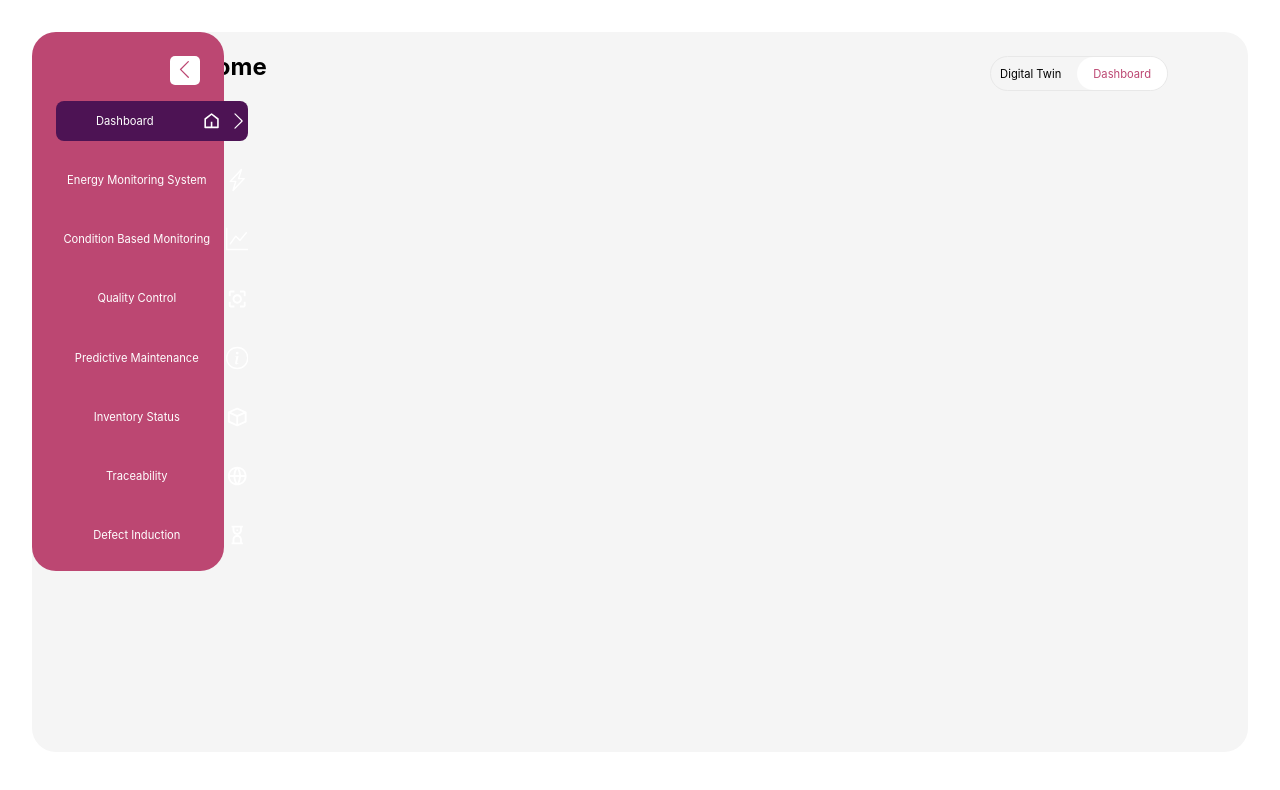
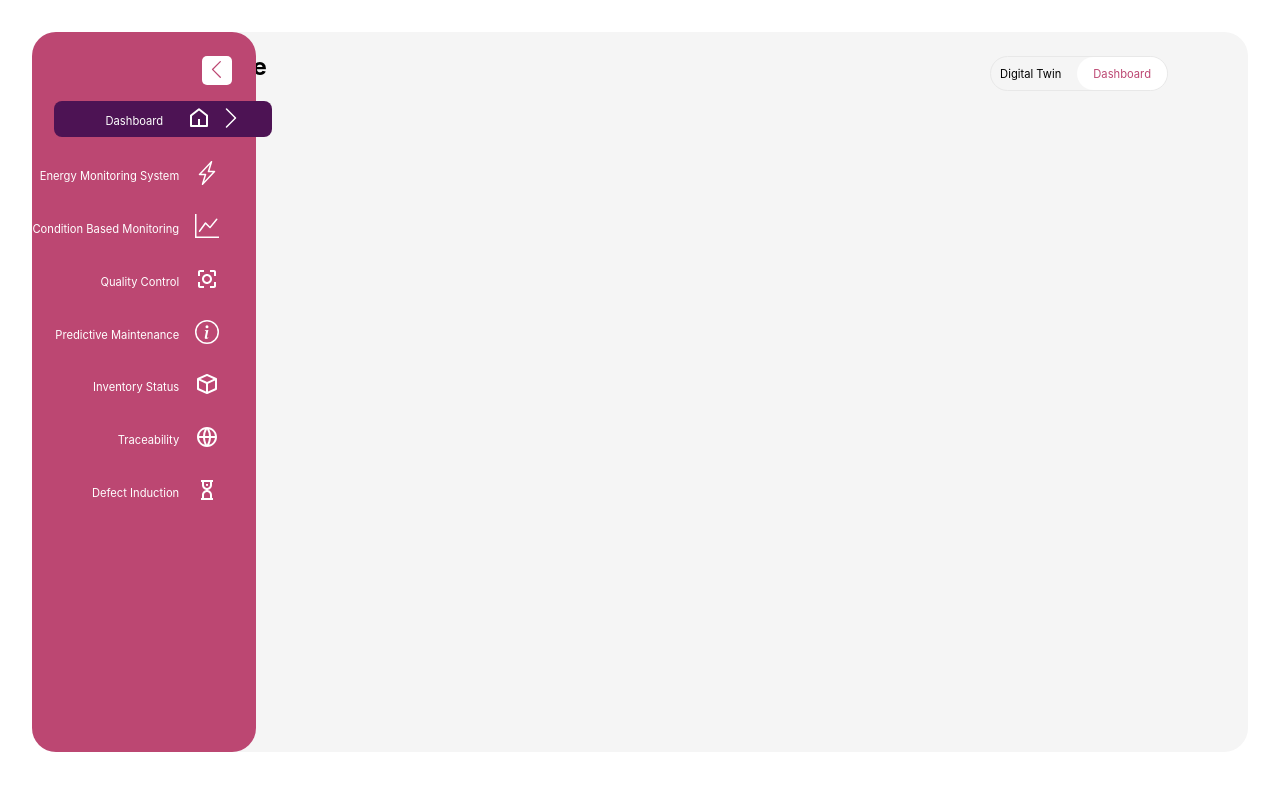
Before and after one commit to ipsitapriyadarsini/twyn_task, a React (Create React App) app: page /dashboard in a window 1280 px wide. Both pictures are taken after a click on the element 59 px from the left and 70 px from the top of the page. Shown: the top 790 px of the page. Built offline with nearby package versions, Linux system fonts and the light colour scheme.

Commit message:
created the child card component fixed all the UI issues

```diff
--- a/package.json
+++ b/package.json
@@ -6,13 +6,12 @@
     "@testing-library/jest-dom": "^5.16.5",
     "@testing-library/react": "^13.4.0",
     "@testing-library/user-event": "^13.5.0",
-    "chart.js": "^4.3.0",
     "react": "^18.2.0",
-    "react-chartjs-2": "^5.2.0",
     "react-dom": "^18.2.0",
     "react-icons": "^4.9.0",
     "react-router-dom": "^6.11.2",
     "react-scripts": "5.0.1",
+    "recharts": "^2.6.2",
     "web-vitals": "^2.1.4"
   },
   "scripts": {
--- a/src/assets/css/cards.css
+++ b/src/assets/css/cards.css
@@ -1,11 +1,37 @@
 .parent-card-container {
-    width: 95%;
-    height: 5rem;
+    max-width: 100%;
     padding: 1rem;
-    margin-bottom: 1rem;
+    margin: 0 1rem 1rem 0;
     background: white;
     border-radius: 1rem;
     box-shadow: 0px 2px 4px rgba(97, 97, 97, 0.18),
         0px 4px 8px rgba(97, 97, 97, 0.18);
 
 }
+
+.card_label {
+    width: 15%;
+    margin: 0;
+    color: #BC4772;
+}
+
+.dsiplay-flex {
+    display: flex;
+}
+
+.horizontal__line {
+    width: 80%;
+    margin: 1rem;
+    border-top: 2px solid #BC4772;
+}
+
+/* child card css */
+.card-container {
+    max-width: 20%;
+    width: 30%;
+    height: 8rem;
+    margin: 1em;
+    border-radius: 1rem;
+    box-shadow: 0px 2px 4px rgba(97, 97, 97, 0.18),
+        0px 4px 8px rgba(97, 97, 97, 0.18);
+}
--- a/src/assets/css/sidebar.css
+++ b/src/assets/css/sidebar.css
@@ -52,14 +52,15 @@ ul {
 
 .menu-item {
     display: flex;
-    gap: .5rem;
+    gap: 1rem;
     margin-left: 2rem;
     padding: .3rem;
-    border-radius: .5rem;
+
 }
 
 .expanded_sidebar {
-    max-width: 12rem;
+    max-width: 14rem;
+    height: 100%;
     background: #BC4772;
     border-radius: 1.5rem;
     color: white;
@@ -73,17 +74,29 @@ ul {
 
 .expanded_burger {
     margin-right: 1.5rem;
+    cursor: pointer;
 }
 
 .list__name {
     width: 18rem;
     font-size: .7rem;
-    padding-top: .8rem;
+    padding-top: .5rem;
+    text-align: right;
 }
 
 .fixwidth {
-    width: 12rem;
-    font-size: 2.5rem;
+    width: 14rem;
     padding: 0;
-    margin-right: -3.5rem;
+    font-size: 3rem;
 }
+
+.active-fixedwidth {
+    width: 13rem;
+    margin-right: -3rem;
+}
+
+.active-list-menu {
+    width: 50%;
+    margin-right: 1rem;
+    padding-bottom: .3rem;
+}
--- a/src/components/cards/Card.jsx
+++ b/src/components/cards/Card.jsx
@@ -1,13 +1,9 @@
 import React from 'react'
-import "../../assets/css/cards.css"
 
-const Card = ({ title, children }) => {
-  return (
-    <div className='parent-card-container'>
-    <h1>{title}</h1>
-      {children}
-    </div>
-  )
+const Card = ({ childeren }) => {
+    return (
+        <div className="card-container">{childeren}</div>
+    )
 }
 
 export default Card
--- /dev/null
+++ b/src/components/cards/ParentCard.jsx
@@ -0,0 +1,19 @@
+import React from 'react'
+import "../../assets/css/cards.css"
+
+const ParentCard = ({ title, children }) => {
+  return (
+    <div className='parent-card-container '>
+      <div className='dsiplay-flex'>
+        <h1 className='card_label'>{title}</h1>
+        <div className='horizontal__line'></div>
+      </div>
+      <div className='dsiplay-flex'>
+        {children}
+      </div>
+
+    </div>
+  )
+}
+
+export default ParentCard
--- a/src/components/sidebarComponent/Sidebar.jsx
+++ b/src/components/sidebarComponent/Sidebar.jsx
@@ -2,7 +2,7 @@ import React, { useEffect, useState } from 'react'
 import { listItems } from '../../arritems'
 import "../../assets/css/sidebar.css"
 import { BsList, BsChevronRight, BsChevronLeft } from "react-icons/bs";
-import {  useNavigate } from "react-router";
+import { useNavigate } from "react-router";
 
 
 
@@ -27,7 +27,7 @@ const Sidebar = () => {
         {expandBar ? <BsChevronLeft /> : <BsList />}
 
       </div>
-      {/* <SidebarContext.Provider value={}> */}
+
       <ul className={expandBar ? `list_menu` : undefined}>
         {listItems.map((item, index) => (
           <li key={index}
@@ -36,14 +36,8 @@ const Sidebar = () => {
               navigate("/" + item.link)
             }}>
 
-            {/* {expandBar &&
-              listItems.splice(active,1).forEach((val, i) =>
-                <span className='list__name' key={i}>{val.listName}</span>
-              )
-            } */}
-
-            <div className={`${active === item.link ? "active_menu" : "menu-item"} ${expandBar && "fixwidth"}`}>
-              {expandBar && <span className='list__name'>{item.listName}</span>}
+            <div className={`${active === item.link ? "active_menu" : "menu-item"} ${expandBar && active === item.link && "active-fixedwidth"}`}>
+              {expandBar && <span className={`list__name ${expandBar && active === item.link && "active-list-menu"}`}>{item.listName}</span>}
               {item.icon}
               {active === item.link && <BsChevronRight />}
 
@@ -52,7 +46,7 @@ const Sidebar = () => {
           </li>
         ))}
       </ul>
-      {/* </SidebarContext.Provider> */}
+
     </div>
   )
 }
--- a/src/helpers/SidebarContext.jsx
+++ /dev/null
@@ -1,3 +0,0 @@
-import { createContext } from "react";
-
-export const SidebarContext = createContext({})
--- a/src/index.css
+++ b/src/index.css
@@ -25,5 +25,5 @@ code {
 .left-margin {
   margin-left: 2rem;
   width: 100%;
-  ;
+
 }
--- a/src/pages/EngergySystem.jsx
+++ b/src/pages/EngergySystem.jsx
@@ -1,7 +1,8 @@
 import React from 'react'
-import Card from '../components/cards/Card'
+import ParentCard from '../components/cards/ParentCard'
 import Sidebar from '../components/sidebarComponent/Sidebar'
 import SwitchScreen from '../components/SwitchScreen'
+import Card from "../components/cards/Card"
 
 const EngergySystem = () => {
     return (
@@ -13,11 +14,15 @@ const EngergySystem = () => {
                     <div>
                         <h1>Energy Monitoring System</h1>
                     </div>
-                    <Card title="Loading Unit" >
-                        <div>hello</div>
-                    </Card>
-                    <Card />
-                    <Card />
+                    <ParentCard title="Loading Unit" >
+                        <Card></Card>
+                    </ParentCard>
+                    <ParentCard title="Filling Unit">
+                        <Card></Card>
+                    </ParentCard>
+                    <ParentCard title="Dispatch Unit">
+                        <Card></Card>
+                    </ParentCard>
                 </section>
             </div>
         </>
```
Also changed, not shown: 1 other file (tests, documents, lock files or other folders).
